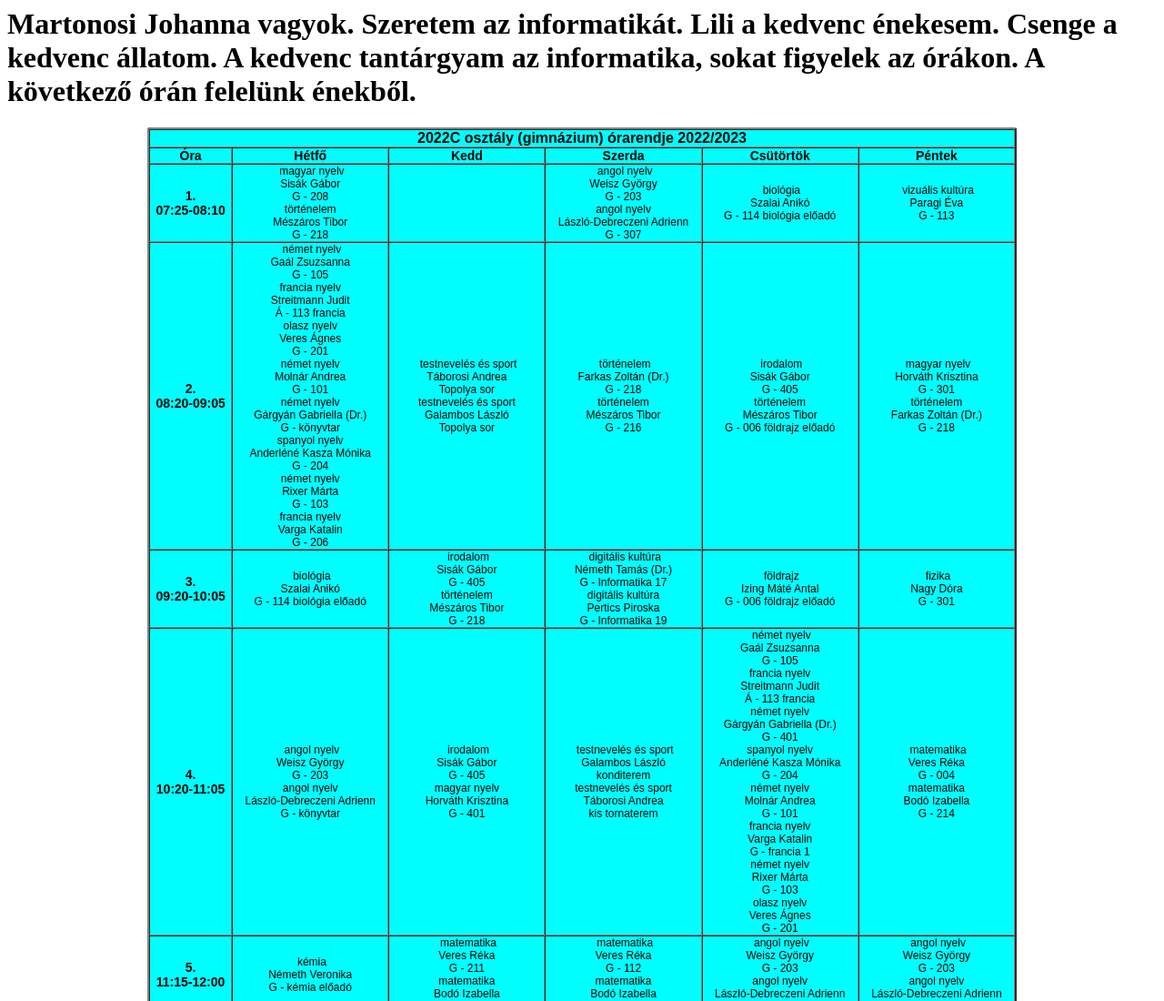
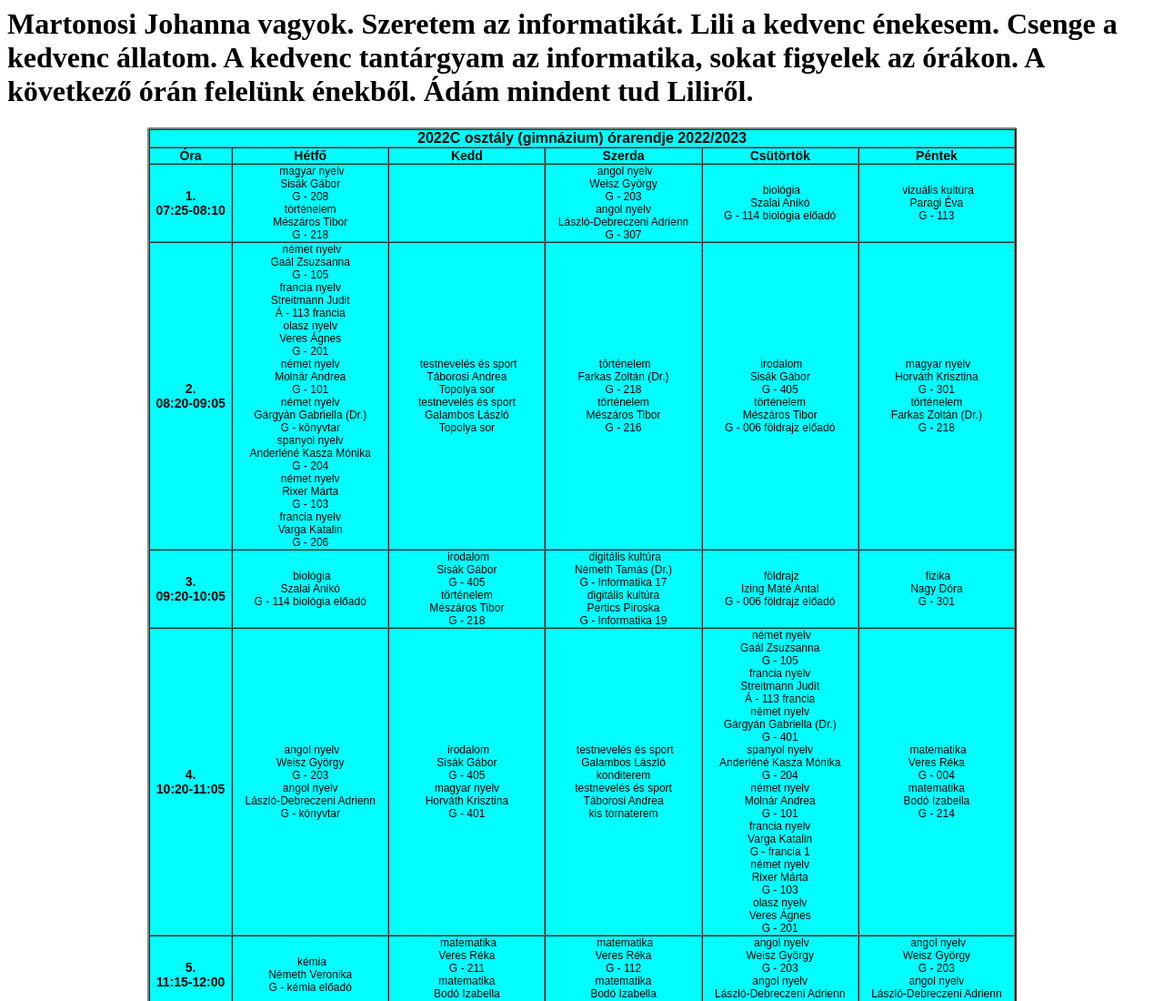
Before and after one commit to MartonosiJohanna/sagvari, a plain HTML site: page bemutatkozás.html in a window 1280 px wide. Shown: the top 1100 px of the page at 91% size. Drawn offline with Linux system fonts and the light colour scheme.

Commit message:
Update bemutatkozás.html

```diff
--- a/bemutatkozás.html
+++ b/bemutatkozás.html
@@ -2,7 +2,7 @@
     <title>Martonosi Johanna</title>
 </head>
 <body>
-        <h1>Martonosi Johanna vagyok. Szeretem az informatikát. Lili a kedvenc énekesem. Csenge a kedvenc állatom. A kedvenc tantárgyam az informatika, sokat figyelek az órákon. A következő órán felelünk énekből.</h1>
+        <h1>Martonosi Johanna vagyok. Szeretem az informatikát. Lili a kedvenc énekesem. Csenge a kedvenc állatom. A kedvenc tantárgyam az informatika, sokat figyelek az órákon. A következő órán felelünk énekből. Ádám mindent tud Liliről. </h1>
 
 
         <table width=956 align=center border=2 cellpadding=0 cellspacing=0 style="font-family:Arial">
```
